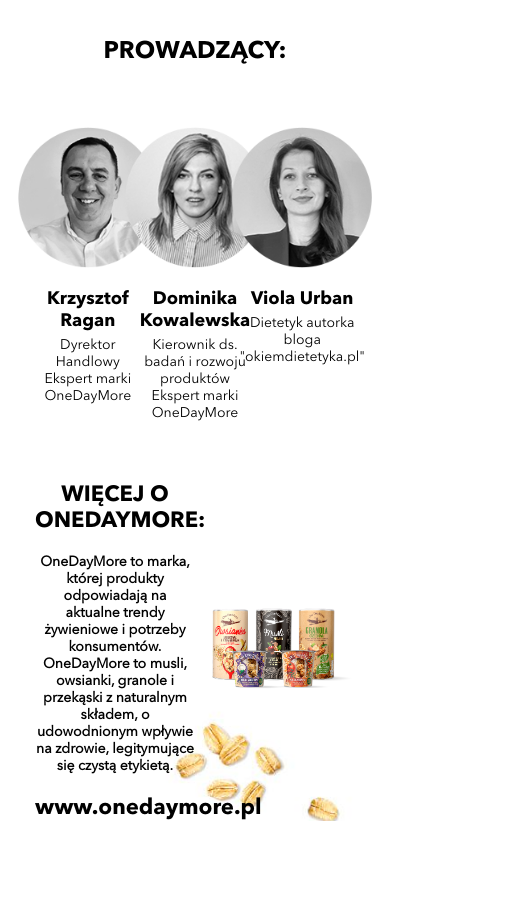
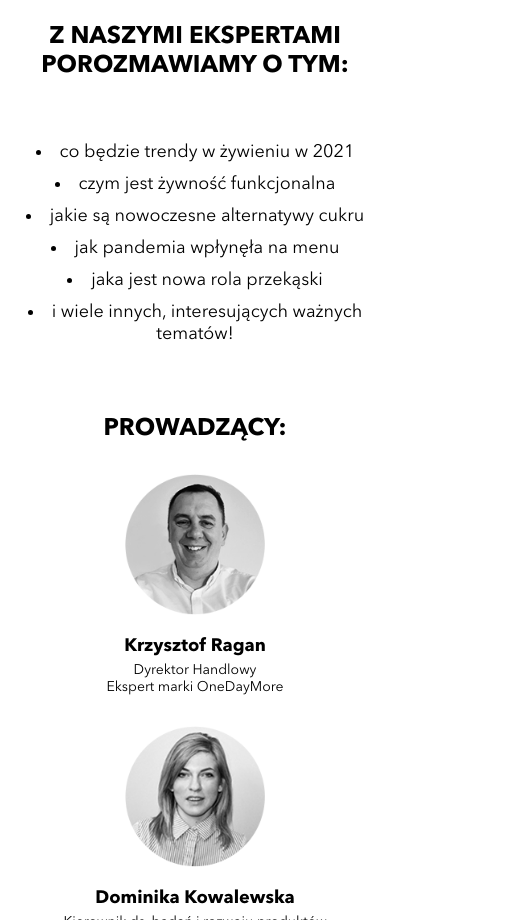
Before and after one commit to dzm11/trend, a plain HTML site: page index.html in a window 390 px wide. Shown: the part 1080-2000 px from the top of the page, 527 px wide, since content can reach past the window. Before the commit the page ends 1901 px from the top, so only its background shows below. Drawn offline with Linux system fonts and the light colour scheme.

Commit message:
draft mobilki

```diff
--- a/style.scss
+++ b/style.scss
@@ -16,7 +16,7 @@ body {
 	background-image: url(./images/LP_odm_live_3_tlo_1920.jpg);
 	background-repeat: no-repeat;
 	background-position: 50% 0%;
-	background-size: cover;
+	background-size: contain;
 }
 .container {
 	display: flex;
@@ -250,7 +250,11 @@ section {
 		}
 	}
 }
-
+@media (max-width: 1705px) {
+	body {
+		background-size: cover;
+	}
+}
 @media (max-width: 1000px) {
 	.container {
 		max-width: 1200px;
@@ -301,5 +305,67 @@ section {
 		}
 	}
 }
-@media (max-width: 790px) {
+@media (max-width: 700px) {
+	.hero {
+		flex-direction: column;
+	}
+
+	.content {
+		justify-content: center;
+		.content__bullets {
+			flex-direction: column;
+			text-align: center;
+			list-style-position: inside;
+			.half {
+				width: 100%;
+			}
+			.half:nth-child(2) {
+				padding-left: 0px;
+			}
+		}
+	}
+	.experts {
+		.experts__header {
+			margin-bottom: 30px;
+		}
+		.experts__themselves {
+			flex-direction: column;
+			align-items: center;
+			.experts__themselves--osoba {
+				margin-bottom: 30px;
+				width: 100%;
+			}
+		}
+	}
+	.more {
+		flex-direction: column;
+		.more__left {
+			width: 100%;
+		}
+		.more__right {
+			width: 100%;
+		}
+	}
 }
+@media (max-width: 535px) {
+	body {
+		display: flex;
+		justify-content: center;
+		align-items: center;
+		flex-direction: column;
+		width: 100%;
+	}
+	.container {
+		padding: 0 10px;
+		width: 100%;
+	}
+	section {
+		width: 100%;
+	}
+	.hero {
+		.hero__left {
+			padding-right: 0px;
+			width: 100%;
+		}
+	}
+}
```
Also changed, not shown: style.css, 1 other file.
